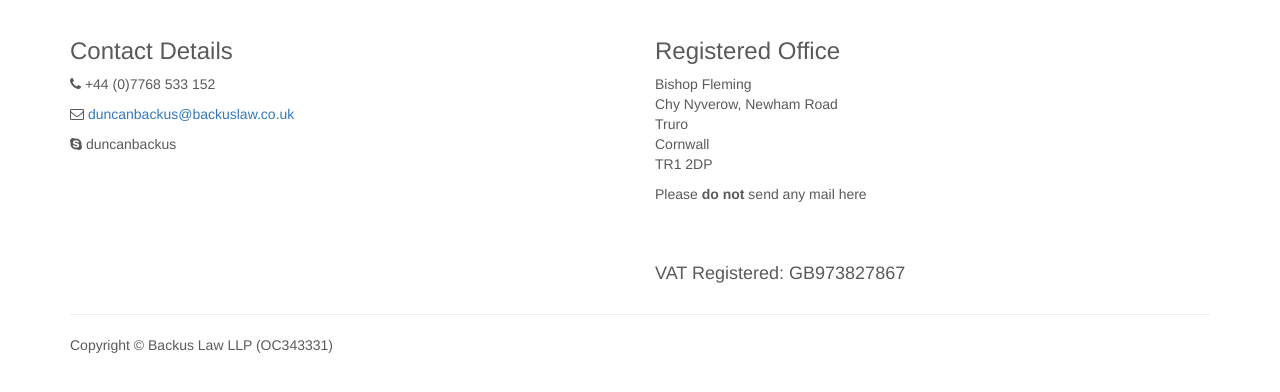
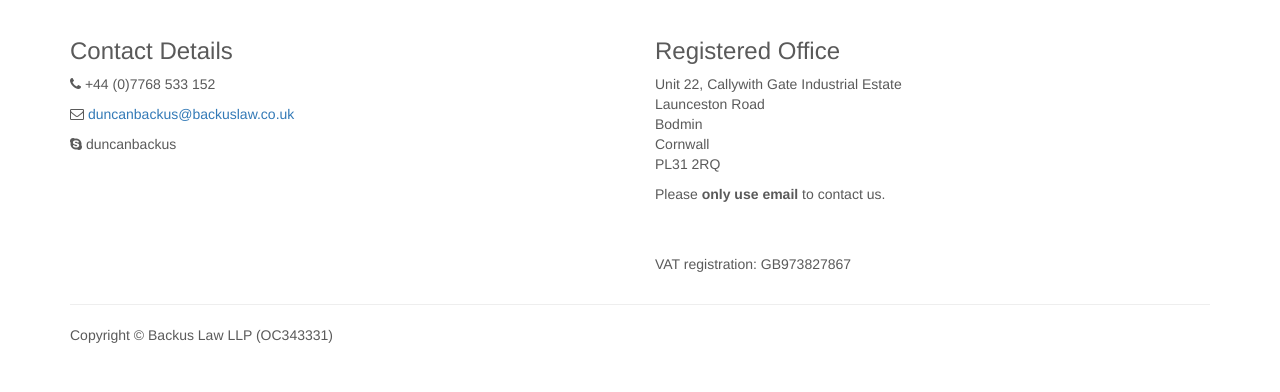
Before and after one commit to backuslaw/backuslaw.github.io, a plain HTML site: page contact.html in a window 1280 px wide. Shown: the part 54-446 px from the top of the page. Drawn offline with Linux system fonts and the light colour scheme.

Commit message:
update reg office

```diff
--- a/contact.html
+++ b/contact.html
@@ -80,14 +80,14 @@
     <div class="col-md-6">
                 <h3>Registered Office</h3>
                 <p>
-                Bishop Fleming<br>
-                Chy Nyverow, Newham Road<br>
-                Truro<br>
+                Unit 22, Callywith Gate Industrial Estate<br>
+                Launceston Road<br>
+                Bodmin<br>
                 Cornwall<br>
-                TR1 2DP</p>
-                <p>Please <strong> do not</strong> send any mail here</p>
+                PL31 2RQ</p>
+                <p>Please <strong> only use email</strong> to contact us.</p>
                 <br><br>
-                <h4>VAT Registered: GB973827867</h4>
+                <p>VAT registration: GB973827867</p>
     </div>
 
 </div>
```
